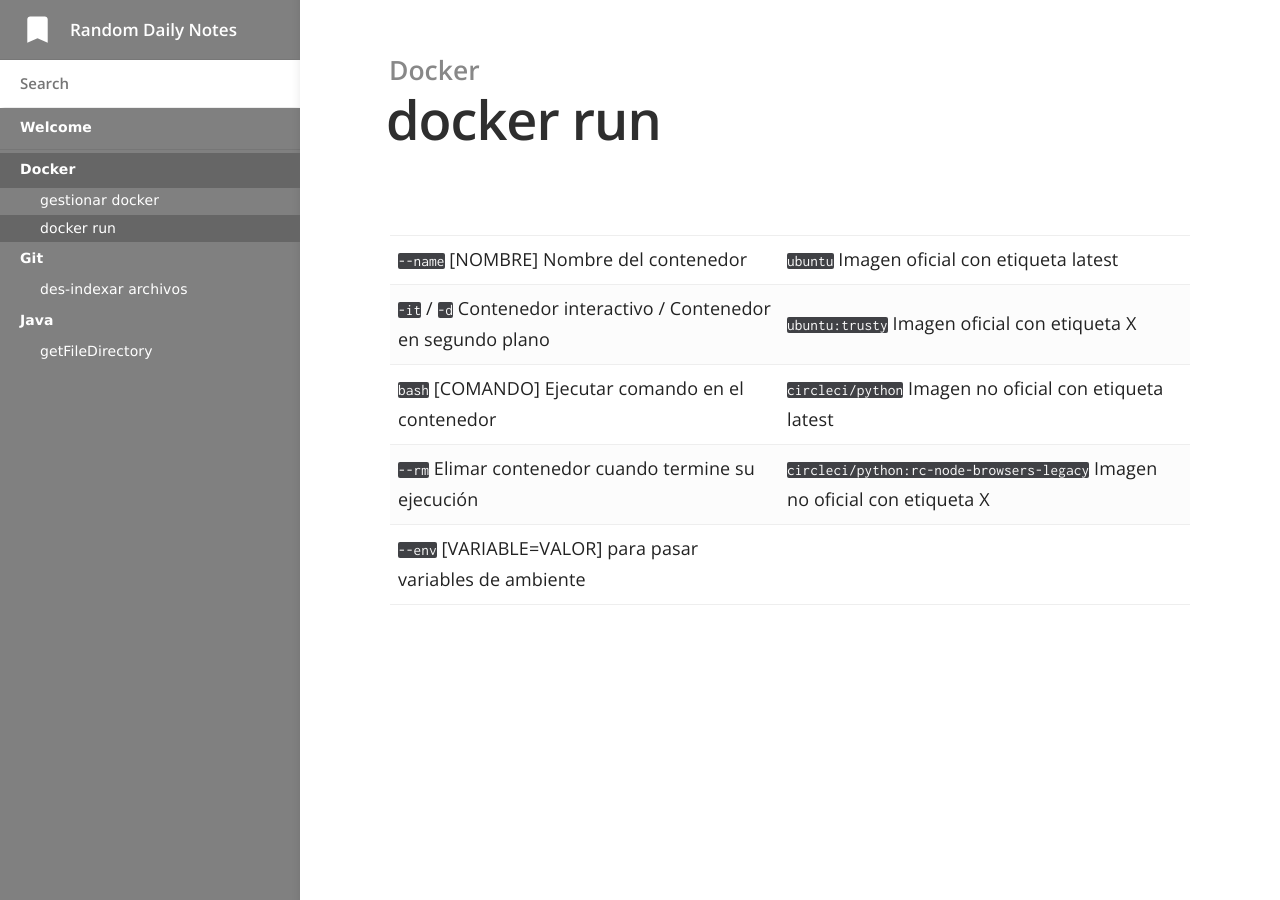
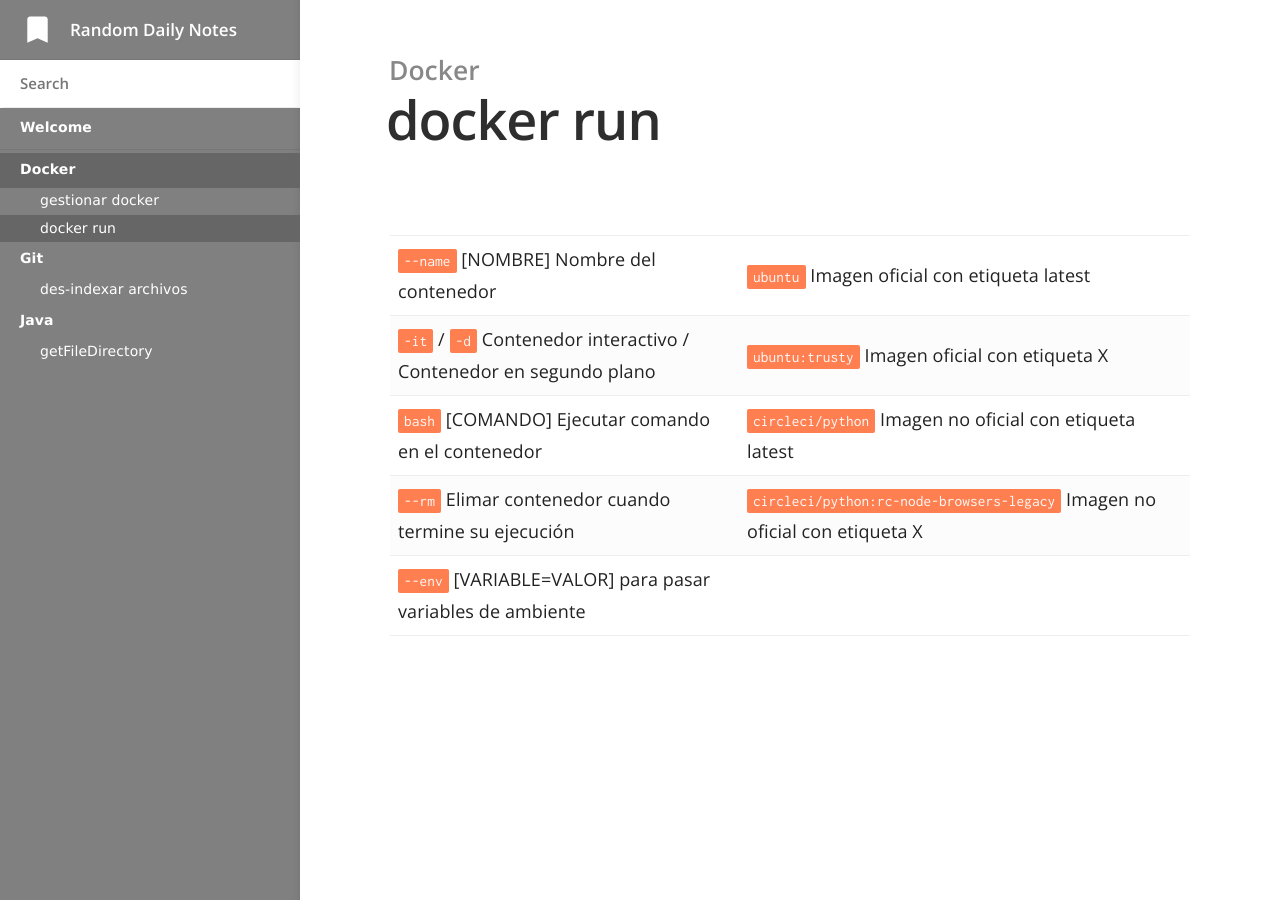
Before and after one commit to slaarks/slaarks.github.io, a Jekyll site: the page built from _docs/Docker/docker-run.md, in a window 1280 px wide. Built offline with Jekyll 4.4.1, drawn with Linux system fonts in a browser that asks for light colours.

Commit message:
Update _code.scss

```diff
--- a/_sass/_code.scss
+++ b/_sass/_code.scss
@@ -36,7 +36,7 @@ p > code {
 	white-space: nowrap;
 }
 
-table > code {
+td > code {
 	padding: 4px 6px;
 	white-space: nowrap;
 	background-color: coral;
```
